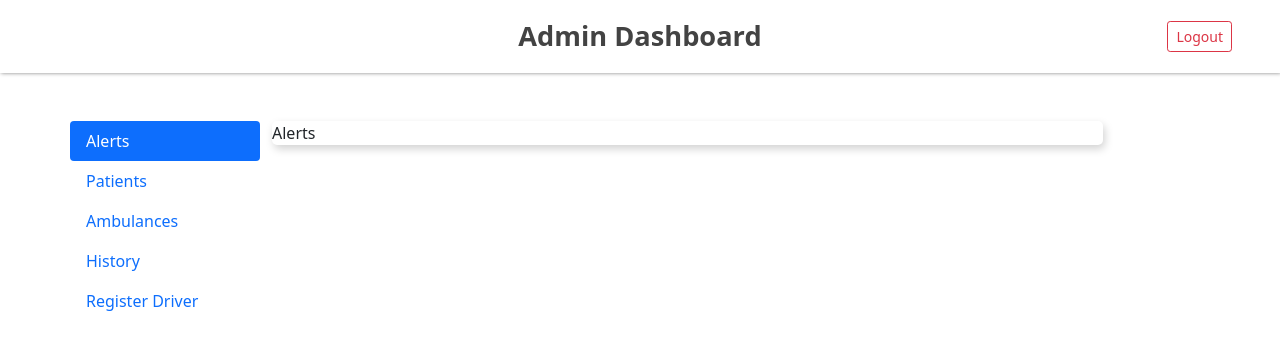
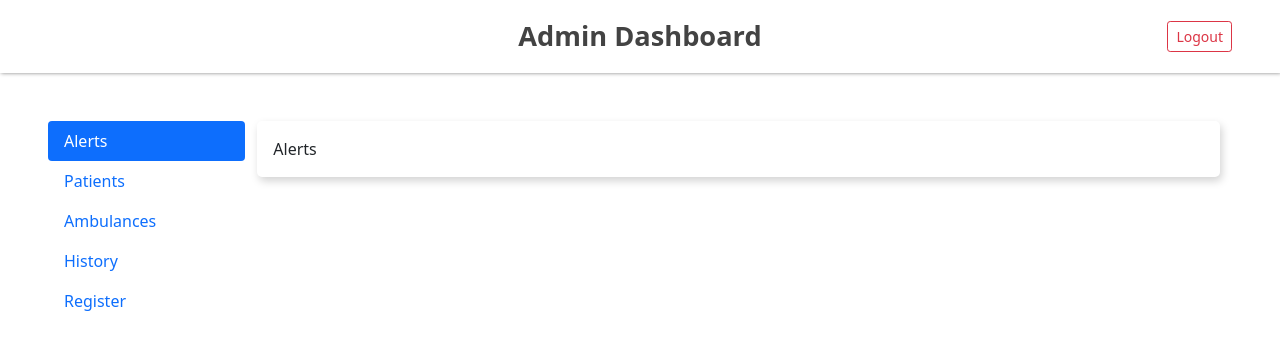
Before and after one commit to IsuruVihan/icoae_web_frontend, a React (Create React App) app: page /dashboard in a window 1280 px wide. Shown: the top 350 px of the page. Built offline with nearby package versions, Linux system fonts and the light colour scheme.

Commit message:
Dashboard UI/UX done

```diff
--- a/src/assets/styles/partials/_Dashboard.scss
+++ b/src/assets/styles/partials/_Dashboard.scss
@@ -9,3 +9,32 @@
     }
   }
 }
+
+@media screen and (max-width: 576px){
+
+}
+
+@media screen and (min-width: 576px){
+
+}
+
+@media screen and (min-width: 768px){
+
+}
+
+@media screen and (min-width: 992px){
+
+}
+
+@media screen and (min-width: 1200px){
+  .App {
+    .dashboard {
+      .nav-btn {
+
+      }
+      .tab {
+
+      }
+    }
+  }
+}
--- a/src/views/Dashboard.js
+++ b/src/views/Dashboard.js
@@ -6,10 +6,10 @@ const Dashboard = () => {
   return(
     <Container className='px-0 dashboard' fluid>
       <Top />
-      <Container className='px-0 py-5'>
+      <Container className='px-5 py-5' fluid>
         <Tab.Container defaultActiveKey="Alerts">
           <Row className='mx-0'>
-            <Col className='px-0' sm={2}>
+            <Col className='px-0' xxl={1} lg={2} sm={12}>
               <Nav variant="pills" className="flex-column">
                 <Nav.Item className='nav-btn'>
                   <Nav.Link eventKey="Alerts">Alerts</Nav.Link>
@@ -24,14 +24,26 @@ const Dashboard = () => {
                   <Nav.Link eventKey="History">History</Nav.Link>
                 </Nav.Item>
                 <Nav.Item className='nav-btn'>
-                  <Nav.Link eventKey="RegisterDriver">Register Driver</Nav.Link>
+                  <Nav.Link eventKey="Register">Register</Nav.Link>
                 </Nav.Item>
               </Nav>
             </Col>
-            <Col sm={9}>
+            <Col xxl={11} lg={10} sm={12}>
               <Tab.Content>
-                <Tab.Pane className='tab' eventKey="Alerts">
+                <Tab.Pane className='tab p-3' eventKey="Alerts">
                   Alerts
+                </Tab.Pane>
+                <Tab.Pane className='tab p-3' eventKey="Patients">
+                  Patients
+                </Tab.Pane>
+                <Tab.Pane className='tab p-3' eventKey="Ambulances">
+                  Ambulances
+                </Tab.Pane>
+                <Tab.Pane className='tab p-3' eventKey="History">
+                  History
+                </Tab.Pane>
+                <Tab.Pane className='tab p-3' eventKey="Register">
+                  Register
                 </Tab.Pane>
               </Tab.Content>
             </Col>
```
Also changed, not shown: src/components/Alerts/Alerts.js (added). Lines whose indentation alone changed are shown as unchanged.
